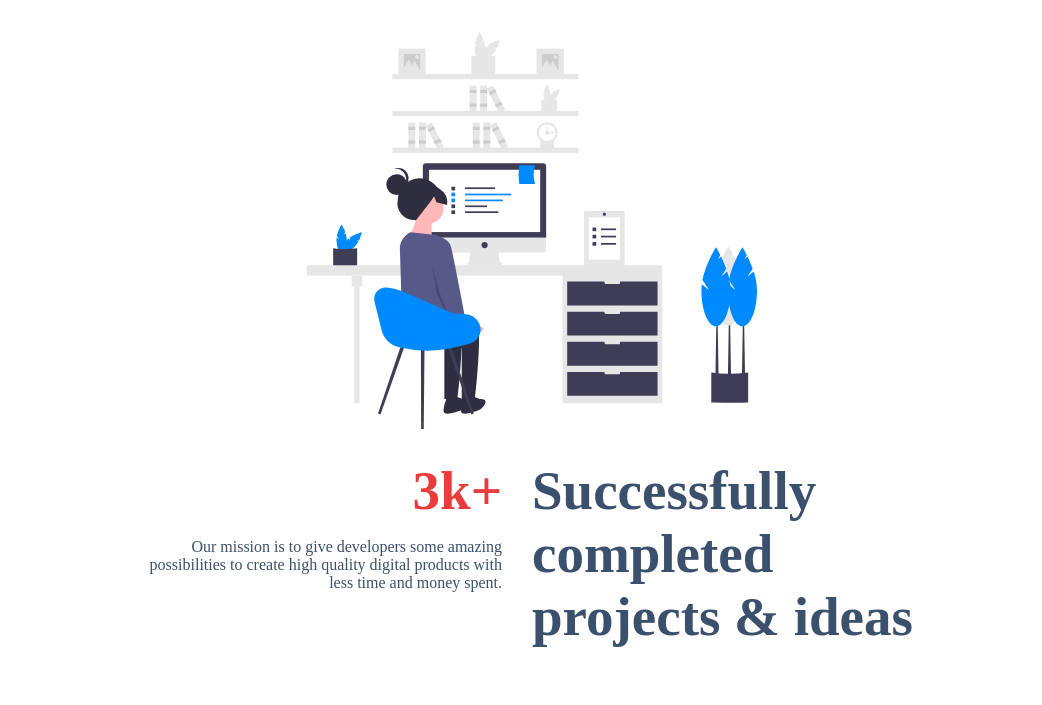
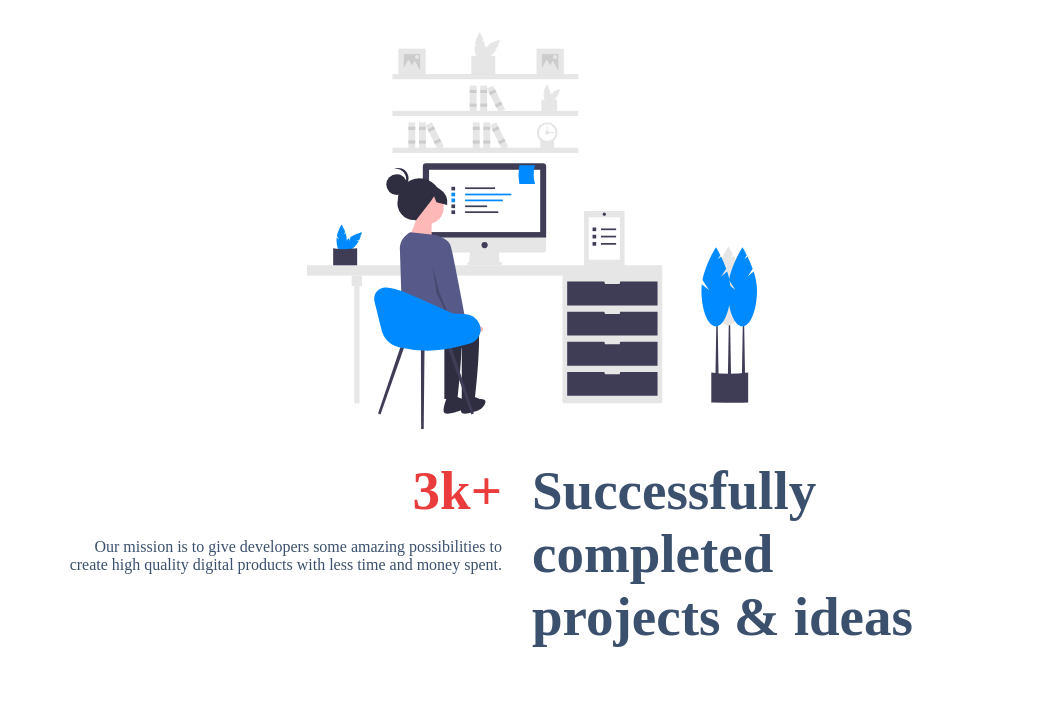
Before and after one commit to Foisal1/ssb-278-project2, a plain HTML site: page index.html in a window 1280 px wide. Shown: the part 268-973 px from the top of the page, without its empty margins (108-1150 px from the left). Drawn offline with Linux system fonts and the light colour scheme.

Commit message:
Add files via upload

```diff
--- a/css/style.css
+++ b/css/style.css
@@ -6,7 +6,7 @@ header{
     box-shadow: 0px 5px 20px 0px #3b506c12;
     padding: 10px 0;
 }
-.wrapper{width: 850px;margin: auto;overflow: hidden;}
+.wrapper{width: 1000px;margin: auto;overflow: hidden;}
 .logo{
     width: 20%;
     float: left;
```
